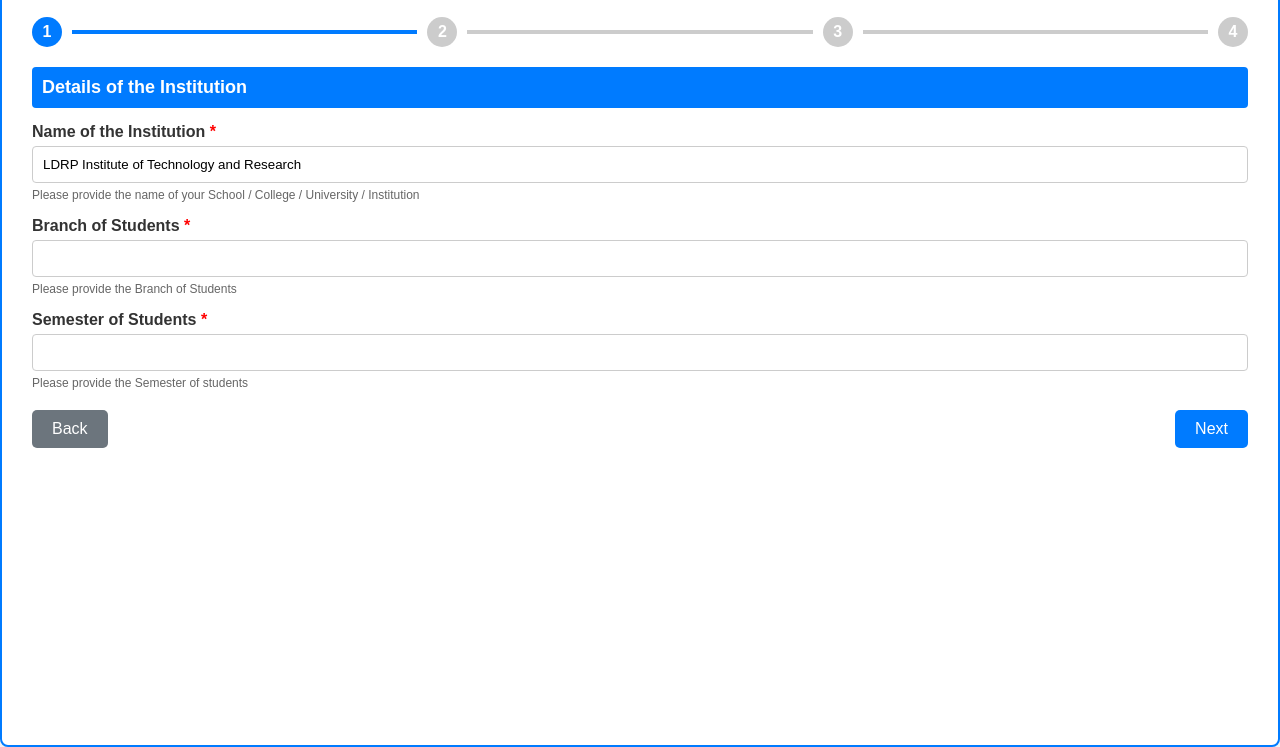
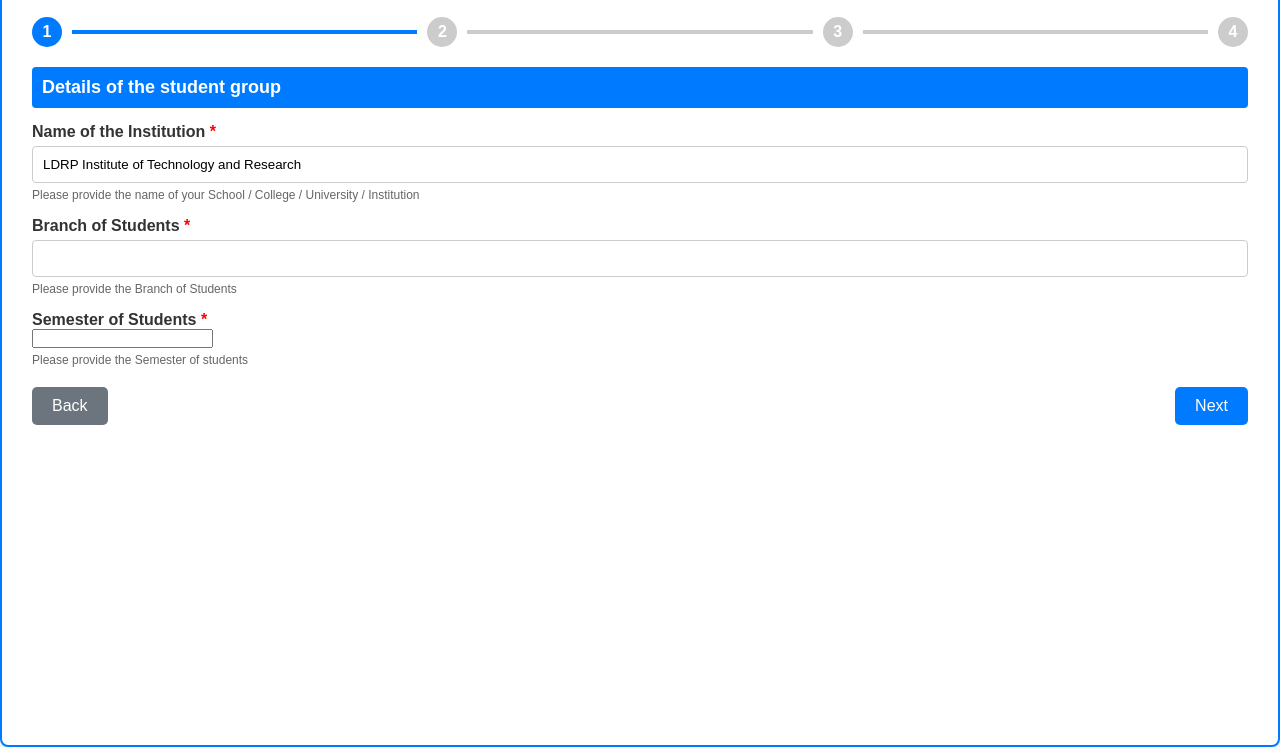
Before and after one commit to kritikaat/IPRProject, a plain HTML site: page iprpage2.html in a window 1280 px wide. Shown: the part 53-800 px from the top of the page. Drawn offline with Linux system fonts and the light colour scheme.

Commit message:
Update iprpage2.html

```diff
--- a/iprpage2.html
+++ b/iprpage2.html
@@ -23,7 +23,7 @@
 
         <!-- Form Section -->
         <div class="form-section">
-            <h2>Details of the Institution</h2>
+            <h2>Details of the student group</h2>
             <form action="iprpage3.html">
                 <label for="institution-name">Name of the Institution <span class="required">*</span></label>
                 <input type="text" id="institution-name" name="institution-name" value="LDRP Institute of Technology and Research" required>
@@ -34,7 +34,7 @@
                 <p class="instruction">Please provide the Branch of Students</p>
 
                 <label for="Student-sem">Semester of Students <span class="required">*</span></label>
-                <input type="text" id="Student-sem" name="Student-sem" required>
+                <input type="number" id="Student-sem" name="Student-sem" required>
                 <p class="instruction">Please provide the Semester of students</p>
                <div class="buttons">
                 <button type="button" onclick="window.history.back();" class="back-btn">Back</button>
```
